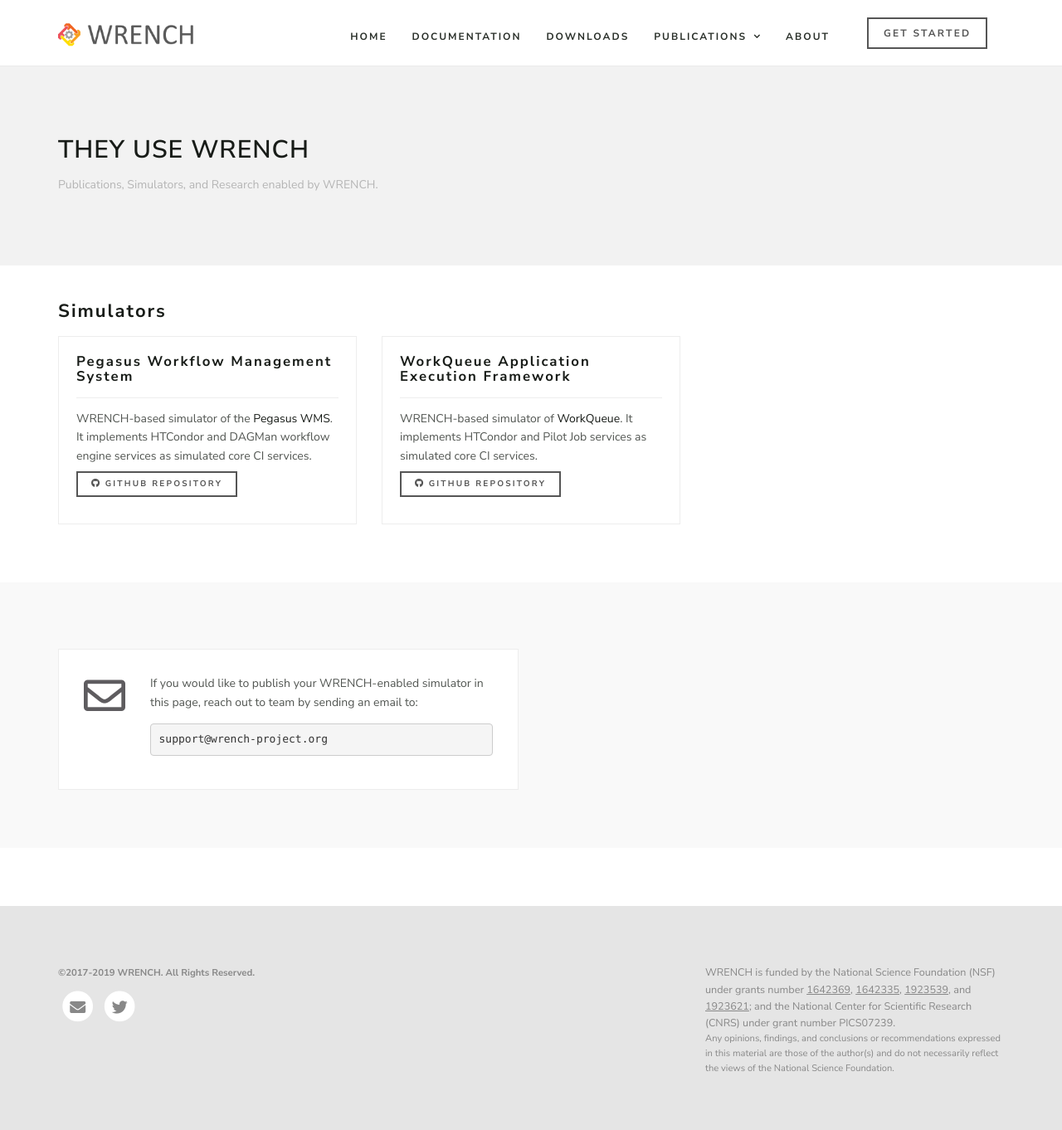
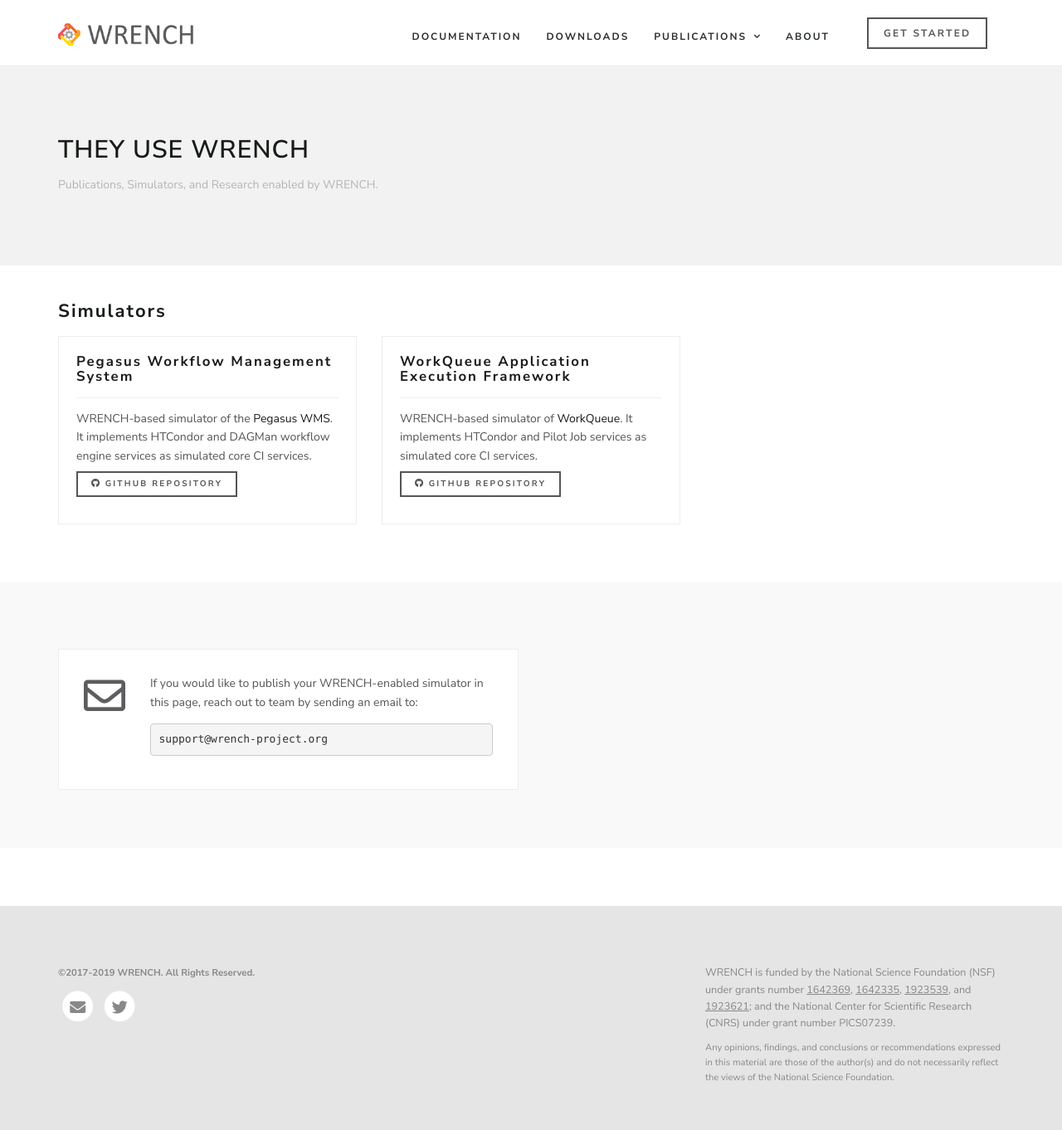
Before and after one commit to wrench-project/wrench-project.github.io, a Jekyll site: the page built from usages.md, in a window 1280 px wide. Shown: the whole page at 83% size. Built offline with Jekyll 4.4.1, drawn with Linux system fonts in a browser that asks for light colours; nearby versions of some CDN libraries.

Commit message:
updating footer

```diff
--- a/_includes/footer.html
+++ b/_includes/footer.html
@@ -31,7 +31,7 @@
                     <a href="https://nsf.gov/awardsearch/showAward?AWD_ID=1923621" target="_blank">1923621</a>;
                     and the National Center for Scientific Research (CNRS) under grant number PICS07239.
                 </p>
-                <p style="font-weight: normal; font-size: 0.8em">
+                <p style="font-weight: normal; font-size: 0.8em; margin-top: 1em">
                     Any opinions, findings, and conclusions or recommendations expressed in this material are those
                     of the author(s) and do not necessarily reflect the views of the National Science Foundation.
                 </p>
--- a/_includes/header.html
+++ b/_includes/header.html
@@ -8,7 +8,7 @@
                 <div class="navigation">
                     <div id="navigation">
                         <ul>
-                            <li><a href="index.html" title="Home">Home</a></li>
+<!--                            <li><a href="index.html" title="Home">Home</a></li>-->
                             <li><a href="/wrench/1.4/user/" title="User Guide">Documentation</a>
                                 <!--
                                 <ul>
```
